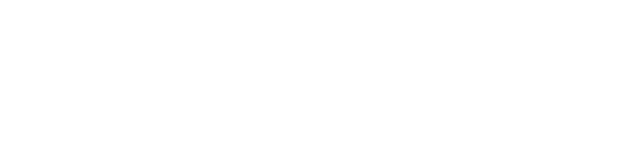
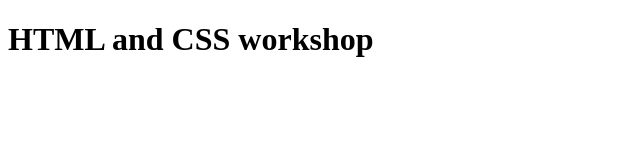
Before and after one commit to hughkenety/hughkenety.github.io, a plain HTML site: page index.html in a window 1280 px wide. Shown: the whole page, without its empty margins (0-640 px from the left). Drawn offline with Linux system fonts and the light colour scheme.

Commit message:
Update index.html

```diff
--- a/index.html
+++ b/index.html
@@ -3,5 +3,8 @@
   <head>
     <title>Hugh is a boss</title>
   </head>
+  <body>
+    <h1>HTML and CSS workshop</h1>
+  </body>
 
 </html>
```
